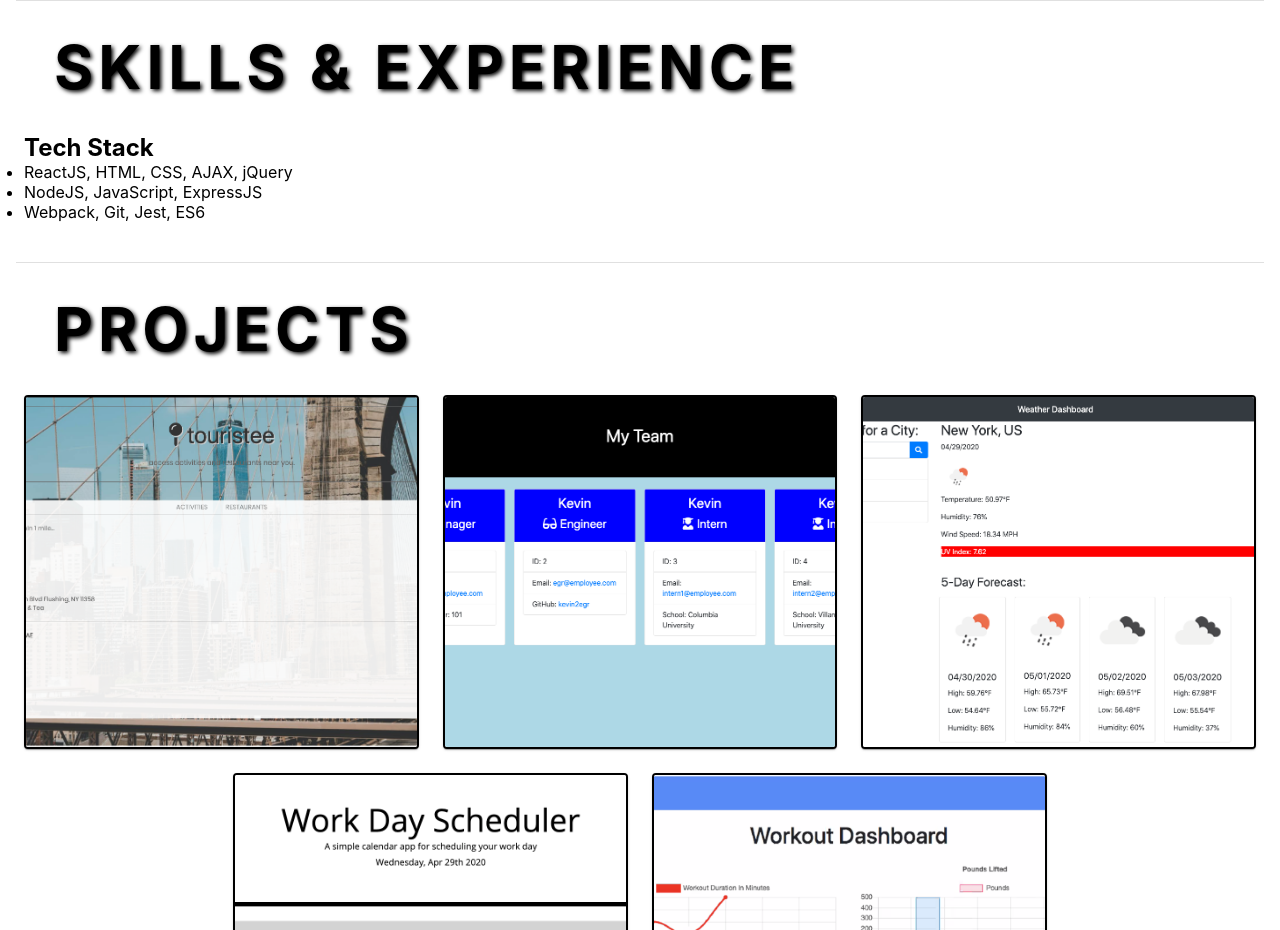
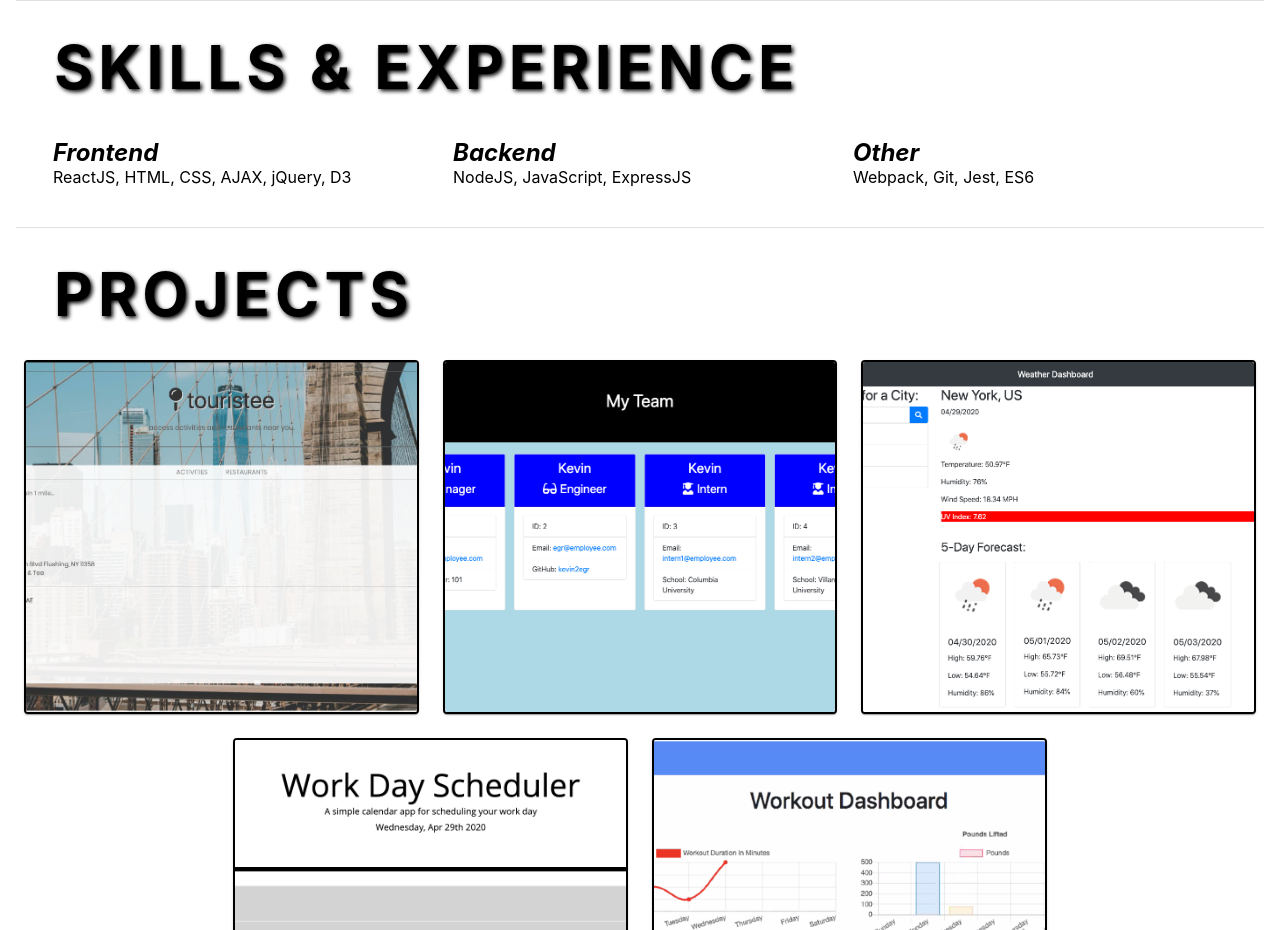
Before and after one commit to kevkevwuhoo/kwu-react-portfolio, a React (Create React App) app: page / in a window 1280 px wide. Shown: the part 1420-2350 px from the top of the page. Built offline with nearby package versions, Linux system fonts and the light colour scheme.

Commit message:
Updated tech stack

```diff
--- a/src/components/TechStack/index.js
+++ b/src/components/TechStack/index.js
@@ -1,15 +1,36 @@
 import React from 'react';
+import { Container, Grid } from '@material-ui/core';
+import { makeStyles } from '@material-ui/styles';
+
+const useStyles = makeStyles({
+  skills: {
+    margin: '5px',
+  },
+  label: {
+    fontStyle: 'italic',
+  },
+});
 
 const TechStack = () => {
+  const classes = useStyles();
+
   return (
-    <div className='skills'>
-      <h2>Tech Stack</h2>
-      <ul>
-        <li id='frontend'>ReactJS, HTML, CSS, AJAX, jQuery</li>
-        <li id='backend'>NodeJS, JavaScript, ExpressJS</li>
-        <li id='other'>Webpack, Git, Jest, ES6</li>
-      </ul>
-    </div>
+    <Container className='skills' className={classes.skills}>
+      <Grid container spacing={2}>
+        <Grid item xs={12} sm={4}>
+          <h2 className={classes.label}>Frontend</h2>
+          <p>ReactJS, HTML, CSS, AJAX, jQuery, D3</p>
+        </Grid>
+        <Grid item xs={12} sm={4}>
+          <h2 className={classes.label}>Backend</h2>
+          <p>NodeJS, JavaScript, ExpressJS</p>
+        </Grid>
+        <Grid item xs={12} sm={4}>
+          <h2 className={classes.label}>Other</h2>
+          <p>Webpack, Git, Jest, ES6</p>
+        </Grid>
+      </Grid>
+    </Container>
   );
 };
 
```
